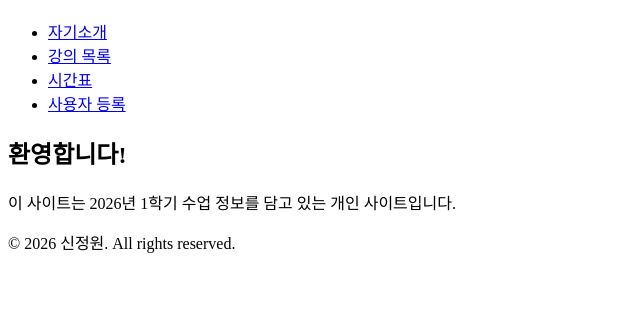
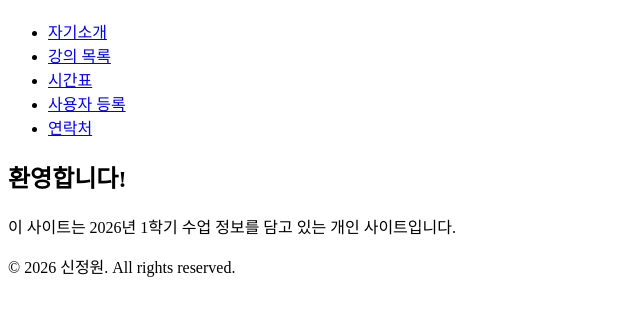
Before and after one commit to gardenew12/2026-1webp, a plain HTML site: page web2026-1/index.html in a window 1280 px wide. Shown: the part 70-386 px from the top of the page, without its empty margins (0-640 px from the left). Drawn offline with Linux system fonts and the light colour scheme.

Commit message:
third commit

```diff
--- a/web2026-1/index.html
+++ b/web2026-1/index.html
@@ -15,6 +15,7 @@
             <li><a href="class_list.html">강의 목록</a></li>
             <li><a href="timetable.html">시간표</a></li>
             <li><a href="register.html">사용자 등록</a></li>
+            <li><a href="contact.html">연락처</a></li>
         </ul>
     </nav>
     <main>
```
